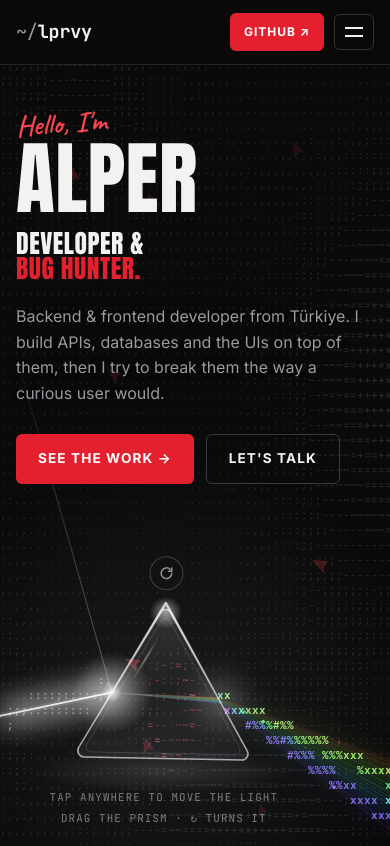
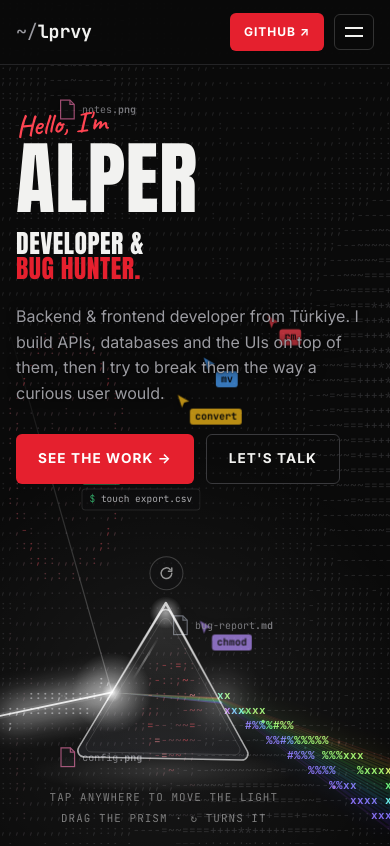
Before and after one commit to lprvy/lprvy.github.io, a plain HTML site: page index.html in a window 390 px wide. Shown: the top 846 px of the page. Drawn offline with Linux system fonts and the light colour scheme; animation ran at ten frames a second.

Commit message:
Turn the background cursors into a cursor war
Terminal agents quarrel over little file icons in the background: touch
creates files, mv carries them to another spot, rm deletes them, convert
changes their format, and chmod races the others to lock a file first so
they get "permission denied". Calm pace (about 170 px/s with pauses),
each click drops a ripple into the ASCII background; fewer files on
phones, off with reduced motion. Replaces the drifting decorative arrows.

Co-Authored-By: Claude Opus 5.5 <noreply@anthropic.com>

```diff
--- a/ascii.js
+++ b/ascii.js
@@ -230,6 +230,8 @@
   function start() {
     build();
     if (reduced) return; // static texture only
+    // other scripts (the cursor war) can drop a ripple too
+    window.__asciiDrop = function (x, y, p) { if (cur) drop(x, y, p); };
     window.addEventListener('pointermove', onMove, { passive: true });
     window.addEventListener('pointerdown', function (e) { drop(e.clientX, e.clientY, 420); lastInput = performance.now(); }, { passive: true });
     document.documentElement.addEventListener('mouseleave', function () { last = null; });
--- /dev/null
+++ b/cursor-war.js
@@ -0,0 +1,218 @@
+/* Cursor war: little terminal "agents" quarrel over files in the background.
+   touch creates files, mv carries them elsewhere, rm deletes them, convert
+   changes their format, and chmod races the others to lock a file first —
+   whoever arrives at a locked file gets "permission denied".
+   Everything moves at a calm pace; each click also drops a ripple into the
+   ASCII background (window.__asciiDrop from ascii.js). No dependencies. */
+(function () {
+  'use strict';
+  if (window.matchMedia('(prefers-reduced-motion: reduce)').matches) return;
+  var stage = document.querySelector('.cursors');
+  if (!stage) return;
+  stage.innerHTML = '';
+
+  var W = window.innerWidth, H = window.innerHeight;
+  var small = W < 700;
+  var MAXF = small ? 5 : 9, MINF = small ? 2 : 3;
+  var SPEED = small ? 120 : 170; // px per second
+  var TOP = 80, EDGE = small ? 24 : 40;
+
+  var NAMES = ['bug-report', 'notes', 'logo', 'data', 'todo', 'build', 'report', 'tests', 'readme', 'export', 'cache', 'draft', 'schema', 'config', 'invoice', 'avatar'];
+  var EXTS = ['md', 'txt', 'png', 'json', 'csv', 'js', 'pdf', 'jpg'];
+  var CONVERT = { png: 'webp', webp: 'avif', avif: 'png', jpg: 'png', md: 'pdf', pdf: 'txt', txt: 'md', csv: 'json', json: 'yaml', yaml: 'json', js: 'ts', ts: 'js' };
+  var EXT_COLOR = { md: '#9aa0ad', txt: '#c7c7cc', pdf: '#ff5a5f', png: '#ff7ab6', jpg: '#ff9f6e', webp: '#7ee0c3', avif: '#8fd3ff', json: '#ffc21a', yaml: '#ffd76a', csv: '#3ddc84', js: '#f7df1e', ts: '#4aa3ff' };
+  var ROLES = [
+    { id: 'touch', color: '#3ddc84' },
+    { id: 'mv', color: '#4aa3ff' },
+    { id: 'rm', color: '#ff4452' },
+    { id: 'convert', color: '#ffc21a' },
+    { id: 'chmod', color: '#b48cff' }
+  ];
+  var DIRS = ['~/archive', '~/tmp', '/var/log', '~/src', './dist', '~/desktop'];
+
+  function rnd(a, b) { return a + Math.random() * (b - a); }
+  function pick(a) { return a[(Math.random() * a.length) | 0]; }
+  function el(tag, cls, html) { var e = document.createElement(tag); e.className = cls; if (html) e.innerHTML = html; return e; }
+  function now() { return performance.now(); }
+  function ripple(x, y, p) { if (window.__asciiDrop) window.__asciiDrop(x, y, p); }
+
+  /* ---------------- files ---------------- */
+  var files = [];
+  var DOC = '<svg viewBox="0 0 20 24" aria-hidden="true"><path d="M2 1h11l5 5v17H2z" fill="rgba(20,20,22,.9)" stroke="currentColor" stroke-width="1.4"/><path d="M13 1v5h5" fill="none" stroke="currentColor" stroke-width="1.4"/></svg>';
+
+  function freeSpot() {
+    for (var tries = 0; tries < 30; tries++) {
+      var x = rnd(EDGE, W - EDGE - 90), y = rnd(TOP, H - EDGE - 30), ok = true;
+      for (var i = 0; i < files.length; i++) if (!files[i].dead && Math.hypot(files[i].x - x, files[i].y - y) < 110) { ok = false; break; }
+      if (ok) return { x: x, y: y };
+    }
+    return { x: rnd(EDGE, W - EDGE - 90), y: rnd(TOP, H - EDGE - 30) };
+  }
+  function label(f) { f.nameEl.innerHTML = f.name + '<b>.' + f.ext + '</b>'; f.e.style.color = EXT_COLOR[f.ext] || '#ccc'; }
+  function makeFile(x, y) {
+    var f = { x: x, y: y, name: pick(NAMES), ext: pick(EXTS), busy: null, carried: null, lockedUntil: 0, dead: false };
+    f.e = el('div', 'cw-file', DOC);
+    f.nameEl = el('span', 'cw-name');
+    f.lockEl = el('i', 'cw-lock', 'r--r--r--');
+    f.e.appendChild(f.nameEl); f.e.appendChild(f.lockEl);
+    label(f);
+    stage.appendChild(f.e);
+    place(f);
+    files.push(f);
+    requestAnimationFrame(function () { f.e.classList.add('in'); });
+    return f;
+  }
+  function place(f) { f.e.style.transform = 'translate3d(' + f.x.toFixed(1) + 'px,' + f.y.toFixed(1) + 'px,0)'; }
+  function alive() { return files.filter(function (f) { return !f.dead; }); }
+  function available() { var t = now(); return alive().filter(function (f) { return !f.busy && f.lockedUntil < t; }); }
+  function killFile(f) {
+    f.dead = true; f.e.classList.add('dying');
+    setTimeout(function () { f.e.remove(); files.splice(files.indexOf(f), 1); }, 900);
+  }
+
+  /* ---------------- agents ---------------- */
+  var PTR = '<svg viewBox="0 0 24 24" aria-hidden="true"><path d="M4 2l15 8.5-6.6 1.9L9.6 19z" fill="currentColor" stroke="rgba(0,0,0,.6)" stroke-width="1.2" stroke-linejoin="round"/></svg>';
+  var agents = ROLES.map(function (r, i) {
+    var a = { role: r.id, x: rnd(EDGE, W - EDGE), y: rnd(TOP, H - EDGE), steps: [], target: null, wait: now() + 600 + i * 900 };
+    a.e = el('div', 'cw-agent', PTR);
+    a.e.style.color = r.color;
+    a.e.style.setProperty('--ac', r.color);
+    a.e.appendChild(el('span', 'cw-tag', r.id));
+    a.bubble = el('span', 'cw-bubble');
+    a.e.appendChild(a.bubble);
+    stage.appendChild(a.e);
+    return a;
+  });
+
+  function say(a, text, bad) {
+    a.bubble.textContent = text;
+    a.bubble.classList.toggle('bad', !!bad);
+    a.bubble.classList.add('show');
+    clearTimeout(a.sayT);
+    a.sayT = setTimeout(function () { a.bubble.classList.remove('show'); }, 1700);
+  }
+  function click(a, strong) {
+    var r = el('span', 'cw-ring');
+    r.style.transform = 'translate3d(' + a.x + 'px,' + a.y + 'px,0)';
+    r.style.color = a.e.style.color;
+    stage.appendChild(r);
+    setTimeout(function () { r.remove(); }, 700);
+    a.e.classList.remove('press'); void a.e.offsetWidth; a.e.classList.add('press');
+    ripple(a.x, a.y, strong ? 260 : 150);
+  }
+  function denied(a, f) {
+    say(a, 'permission denied: ' + f.name + '.' + f.ext, true);
+    a.e.classList.remove('shake'); void a.e.offsetWidth; a.e.classList.add('shake');
+    if (f.busy === a) f.busy = null;
+  }
+  function locked(f) { return f.lockedUntil > now(); }
+
+  // each task is a list of steps: go somewhere, do something, pause
+  function plan(a) {
+    var t = now(), f, spot;
+    a.target = null;
+    switch (a.role) {
+      case 'touch':
+        if (alive().length >= MAXF) return [{ go: freeSpot() }, { pause: rnd(900, 1600) }];
+        spot = freeSpot();
+        return [{ go: spot }, { act: function () {
+          var nf = makeFile(a.x + 6, a.y + 4);
+          click(a); say(a, 'touch ' + nf.name + '.' + nf.ext);
+        } }, { pause: rnd(1200, 2400) }];
+      case 'mv':
+        f = pick(available()); if (!f) return idle(a);
+        f.busy = a; a.target = f; spot = freeSpot();
+        var dir = pick(DIRS);
+        return [{ go: f }, { act: function () {
+          if (f.dead) { f.busy = null; return 'stop'; }
+          if (locked(f)) { denied(a, f); return 'stop'; }
+          f.carried = a; f.e.classList.add('held'); click(a);
+          say(a, 'mv ' + f.name + '.' + f.ext + ' ' + dir + '/');
+        } }, { go: spot, carry: f }, { act: function () {
+          f.carried = null; f.busy = null; f.e.classList.remove('held'); click(a);
+        } }, { pause: rnd(1000, 2000) }];
+      case 'rm':
+        if (alive().length <= MINF) return idle(a);
+        f = pick(available()); if (!f) return idle(a);
+        f.busy = a; a.target = f;
+        return [{ go: f }, { act: function () {
+          if (f.dead) return 'stop';
+          if (locked(f)) { denied(a, f); return 'stop'; }
+          click(a, true); say(a, 'rm -f ' + f.name + '.' + f.ext); killFile(f);
+        } }, { pause: rnd(1400, 2600) }];
+      case 'convert':
+        f = pick(available()); if (!f) return idle(a);
+        f.busy = a; a.target = f;
+        return [{ go: f }, { act: function () {
+          if (f.dead) return 'stop';
+          if (locked(f)) { denied(a, f); return 'stop'; }
+          var from = f.ext, to = CONVERT[from] || 'txt';
+          click(a); say(a, 'convert ' + f.name + '.' + from + ' → .' + to);
+          scrambleExt(f, to);
+          f.busy = null;
+        } }, { pause: rnd(1200, 2200) }];
+      case 'chmod':
+        // race another agent to the file it is heading for
+        var rivals = agents.filter(function (o) { return o !== a && o.target && !o.target.dead && !locked(o.target) && o.steps.length && o.steps[0].go === o.target; });
+        if (!rivals.length) return idle(a);
+        var victim = pick(rivals); f = victim.target; a.target = f;
+        return [{ go: f, fast: true }, { act: function () {
+          if (f.dead) return 'stop';
+          click(a); say(a, 'chmod 444 ' + f.name + '.' + f.ext);
+          f.lockedUntil = now() + 5200; f.e.classList.add('locked');
+          setTimeout(function () { if (!locked(f)) f.e.classList.remove('locked'); }, 5300);
+        } }, { go: { x: Math.max(EDGE, Math.min(W - EDGE, f.x + rnd(-90, 90))), y: Math.max(TOP, Math.min(H - EDGE, f.y + (f.y > H / 2 ? -70 : 70))) } }, // step aside and watch
+        { pause: rnd(1500, 2600) }];
+    }
+    return idle(a);
+  }
+  function idle(a) { return [{ go: { x: Math.max(EDGE, Math.min(W - EDGE, a.x + rnd(-220, 220))), y: Math.max(TOP, Math.min(H - EDGE, a.y + rnd(-160, 160))) } }, { pause: rnd(800, 1600) }]; }
+
+  var GLYPHS = '#%&@*+=?/<>';
+  function scrambleExt(f, to) {
+    var n = 0, timer = setInterval(function () {
+      n++;
+      if (n < 7) { f.nameEl.innerHTML = f.name + '<b>.' + Array.from({ length: to.length }, function () { return GLYPHS[(Math.random() * GLYPHS.length) | 0]; }).join('') + '</b>'; }
+      else { clearInterval(timer); f.ext = to; label(f); f.e.classList.remove('flash'); void f.e.offsetWidth; f.e.classList.add('flash'); }
+    }, 70);
+  }
+
+  /* ---------------- loop ---------------- */
+  var last = now();
+  function tick(t) {
+    requestAnimationFrame(tick);
+    var dt = Math.min(0.05, (t - last) / 1000); last = t;
+    if (document.hidden) return;
+    agents.forEach(function (a) {
+      if (t < a.wait) { draw(a); return; }
+      if (!a.steps.length) a.steps = plan(a);
+      var s = a.steps[0];
+      if (s.go) {
+        var gx = s.go.x + (s.go === a.target || s.go.e ? 10 : 0), gy = s.go.y + (s.go.e ? 8 : 0);
+        var dx = gx - a.x, dy = gy - a.y, d = Math.hypot(dx, dy);
+        var v = SPEED * (s.fast ? 1.35 : 1) * Math.min(1, 0.35 + d / 120); // ease in near the target
+        if (d <= v * dt + 0.5) { a.x = gx; a.y = gy; a.steps.shift(); }
+        else { a.x += dx / d * v * dt; a.y += dy / d * v * dt; }
+        if (s.carry && !s.carry.dead) { s.carry.x = a.x - 8; s.carry.y = a.y - 6; place(s.carry); }
+      } else if (s.act) {
+        var r = s.act(); a.steps.shift();
+        if (r === 'stop') a.steps = [{ pause: rnd(900, 1500) }];
+      } else if (s.pause) {
+        a.wait = t + s.pause; a.steps.shift();
+      }
+      draw(a);
+    });
+  }
+  function draw(a) { a.e.style.transform = 'translate3d(' + a.x.toFixed(1) + 'px,' + a.y.toFixed(1) + 'px,0)'; }
+
+  // a few files to start with
+  for (var i = 0; i < (small ? 3 : 5); i++) { var p = freeSpot(); makeFile(p.x, p.y); }
+  agents.forEach(draw);
+  requestAnimationFrame(tick);
+
+  window.addEventListener('resize', function () {
+    W = window.innerWidth; H = window.innerHeight;
+    files.forEach(function (f) { f.x = Math.min(f.x, W - EDGE - 90); f.y = Math.min(f.y, H - EDGE - 30); place(f); });
+    agents.forEach(function (a) { a.x = Math.min(a.x, W - EDGE); a.y = Math.min(a.y, H - EDGE); });
+  });
+})();
--- a/main.js
+++ b/main.js
@@ -487,27 +487,6 @@
     document.addEventListener('keydown', function (e) { if (e.key === 'Escape') setMenu(false); });
   }
 
-  /* ================= FLOATING CURSORS ================= */
-  var box = document.querySelector('.cursors');
-  if (box && !reduced) {
-    var svg = '<svg viewBox="0 0 24 24"><path d="M4 2l16 9-7 2-3 8z" fill="#e5202e" stroke="#ff6b75" stroke-width="1"/></svg>';
-    for (var i = 0; i < 9; i++) {
-      var w = document.createElement('div');
-      w.innerHTML = svg;
-      var s = w.firstChild;
-      s.style.left = (Math.random() * 100) + 'vw';
-      s.style.top = (Math.random() * 100) + 'vh';
-      s.style.setProperty('--dx', (Math.random() * 240 - 120) + 'px');
-      s.style.setProperty('--dy', (Math.random() * 240 - 120) + 'px');
-      s.style.setProperty('--r', (Math.random() * 60 - 30) + 'deg');
-      s.style.setProperty('--o', (0.12 + Math.random() * 0.3).toFixed(2));
-      var sz = 12 + Math.random() * 12; s.style.width = s.style.height = sz + 'px';
-      s.style.animationDuration = (14 + Math.random() * 18) + 's';
-      s.style.animationDelay = (-Math.random() * 20) + 's';
-      box.appendChild(s);
-    }
-  }
-
   /* ================= REVEAL + COUNTER ================= */
   var items = document.querySelectorAll('.reveal');
   function countUp(el) {
--- a/style.css
+++ b/style.css
@@ -156,14 +156,38 @@ h1 { font-family: var(--display); font-weight: 400; font-size: clamp(5rem, 15vw,
 /* ---------- ASCII ripple background ---------- */
 .ascii-bg { position: fixed; top: 0; left: 0; width: 100vw; height: 100vh; z-index: -1; pointer-events: none; }
 
-/* ---------- floating cursors (decor) ---------- */
-.cursors { position: fixed; inset: 0; pointer-events: none; z-index: 1; overflow: hidden; contain: strict; }
-.cursors svg { position: absolute; width: 18px; height: 18px; opacity: 0; animation: drift linear infinite; will-change: transform, opacity; }
-@keyframes drift {
-  0% { opacity: 0; transform: translate(0, 0) rotate(var(--r)); }
-  10%, 80% { opacity: var(--o); }
-  100% { opacity: 0; transform: translate(var(--dx), var(--dy)) rotate(var(--r)); }
-}
+/* ---------- cursor war (cursor-war.js) ---------- */
+.cursors { position: fixed; inset: 0; pointer-events: none; z-index: 1; overflow: hidden; contain: strict; opacity: .72; }
+.cw-file, .cw-agent, .cw-ring { position: absolute; left: 0; top: 0; will-change: transform; }
+.cw-file { display: flex; align-items: center; gap: 6px; font: 500 11px/1 var(--mono); opacity: 0; transition: opacity .6s; }
+.cw-file.in { opacity: .85; }
+.cw-file svg { width: 17px; height: 21px; flex: none; filter: drop-shadow(0 0 6px rgba(0,0,0,.6)); transition: transform .3s; }
+.cw-name { color: #b9b9c0; white-space: nowrap; text-shadow: 0 0 6px #0a0a0a; }
+.cw-name b { color: currentColor; font-weight: 700; }
+.cw-lock { display: none; font-style: normal; font-size: 9px; color: #b48cff; border: 1px solid rgba(180,140,255,.55); border-radius: 3px; padding: 2px 4px; letter-spacing: .04em; }
+.cw-file.locked .cw-lock { display: inline-block; }
+.cw-file.locked svg { color: #b48cff !important; }
+.cw-file.held svg { transform: scale(1.15) rotate(-6deg); }
+.cw-file.held { opacity: 1; }
+.cw-file.flash .cw-name b { animation: cwflash .6s ease; }
+@keyframes cwflash { 0% { text-shadow: 0 0 10px currentColor; } 100% { text-shadow: none; } }
+.cw-file.dying { transition: opacity .8s, filter .8s; opacity: 0; filter: blur(2px); }
+.cw-file.dying .cw-name { text-decoration: line-through; color: #ff4452; }
+.cw-agent svg { width: 20px; height: 20px; display: block; filter: drop-shadow(0 1px 3px rgba(0,0,0,.7)); transform-origin: 4px 2px; }
+.cw-agent.press svg { animation: cwpress .25s ease; }
+@keyframes cwpress { 50% { transform: scale(.82); } }
+.cw-agent.shake { animation: cwshake .45s ease; }
+@keyframes cwshake { 20%, 60% { margin-left: -4px; } 40%, 80% { margin-left: 4px; } }
+.cw-tag { position: absolute; left: 16px; top: 16px; font: 700 10px/1 var(--mono); color: #0a0a0a; background: var(--ac); border-radius: 3px; padding: 3px 5px; white-space: nowrap; }
+.cw-bubble { position: absolute; left: 16px; top: 36px; font: 500 10.5px/1.3 var(--mono); color: #e8e8ec; background: rgba(12,12,14,.88); border: 1px solid rgba(255,255,255,.14); border-radius: 4px; padding: 4px 7px; white-space: nowrap; opacity: 0; transform: translateY(-3px); transition: opacity .25s, transform .25s; }
+.cw-bubble::before { content: '$ '; color: var(--ac); }
+.cw-bubble.show { opacity: 1; transform: none; }
+.cw-bubble.bad { color: #ff6b75; border-color: rgba(255,68,82,.5); top: 60px; }
+.cw-bubble.bad::before { content: '! '; }
+.cw-ring { width: 0; height: 0; }
+.cw-ring::after { content: ''; position: absolute; left: -14px; top: -14px; width: 28px; height: 28px; border: 1.5px solid currentColor; border-radius: 50%; animation: cwring .7s ease-out forwards; }
+@keyframes cwring { from { transform: scale(.2); opacity: 1; } to { transform: scale(1.6); opacity: 0; } }
+@media (max-width: 700px) { .cw-name { font-size: 10px; } .cw-bubble { font-size: 9.5px; } }
 
 /* ---------- ascii images (ascii-fx.js) ---------- */
 .ascii-img { position: relative; display: block; }
```
Also changed, not shown: index.html (+5 -4 lines).
